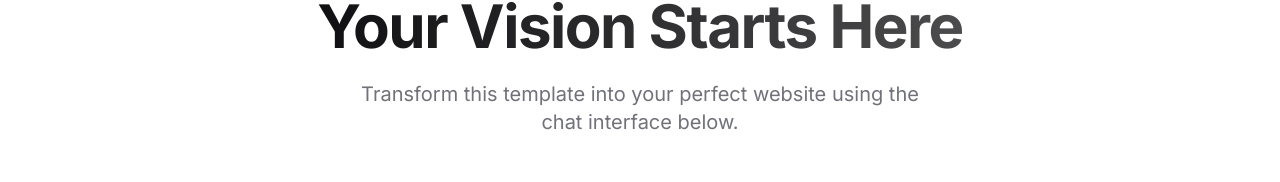
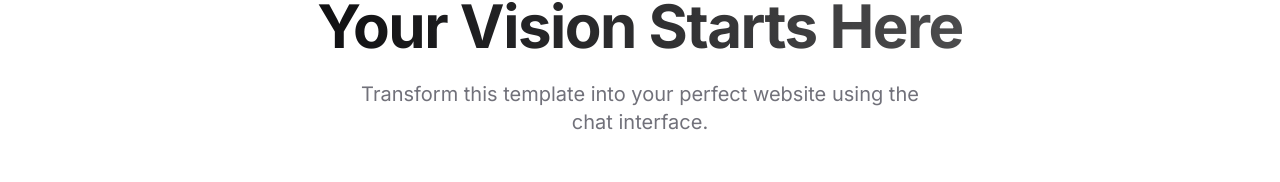
Before and after one commit to magnolia-AI/anton-ejc66, a Next.js app: page / in a window 1280 px wide. Shown: the part 132-314 px from the top of the page. Built offline with nearby package versions, Linux system fonts and the light colour scheme.

Commit message:
Update 1 files

```diff
--- a/app/page.tsx
+++ b/app/page.tsx
@@ -11,7 +11,7 @@ export default function Home() {
             Your Vision Starts Here
           </h1>
           <p className="mt-6 text-xl text-muted-foreground max-w-[600px] mx-auto">
-            Transform this template into your perfect website using the chat interface below.
+            Transform this template into your perfect website using the chat interface.
           </p>
           <div className="mt-12 flex gap-4 justify-center">
             <Button size="lg" className="px-8">Primary Action</Button>
```
